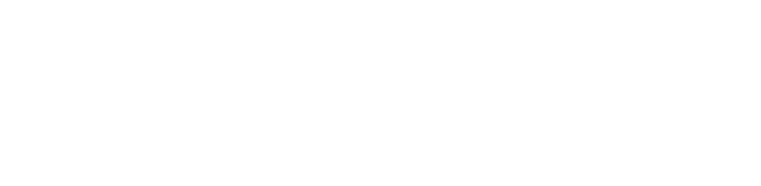
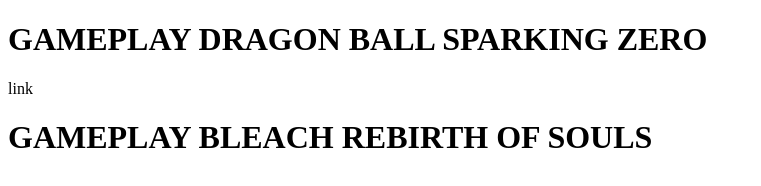
Before and after one commit to LuisaoDaHornet/1P-1C, a plain HTML site: page index.html in a window 1280 px wide. Shown: the whole page, without its empty margins (0-761 px from the left). Drawn offline with Linux system fonts and the light colour scheme.

Commit message:
Add files via upload

```diff
--- a/index.html
+++ b/index.html
@@ -6,6 +6,9 @@
     <title>primeiro projeto</title>
 </head>
 <body>
+    <h1><strong>GAMEPLAY DRAGON BALL SPARKING ZERO</strong></h1>
+    link
 
+    <h1><strong> GAMEPLAY BLEACH REBIRTH OF SOULS</strong></h1>
 </body>
 </html>
```
